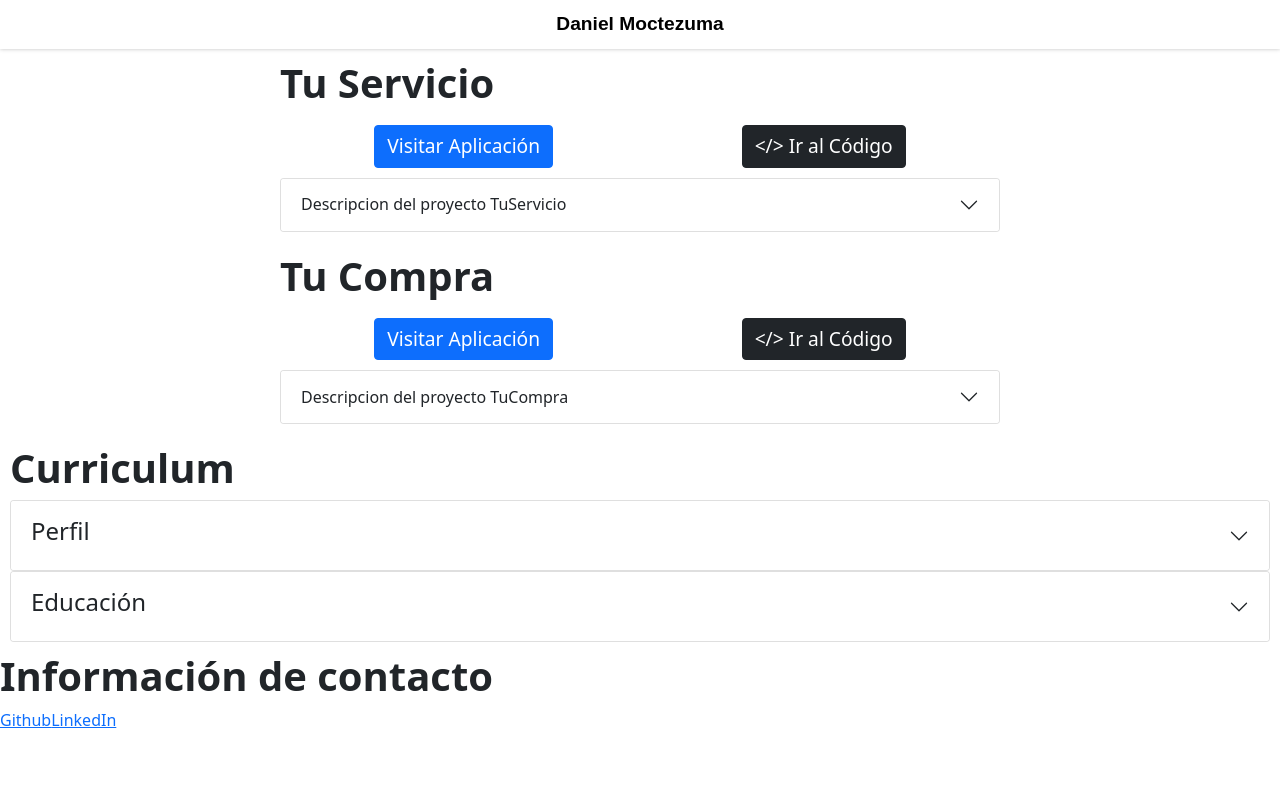
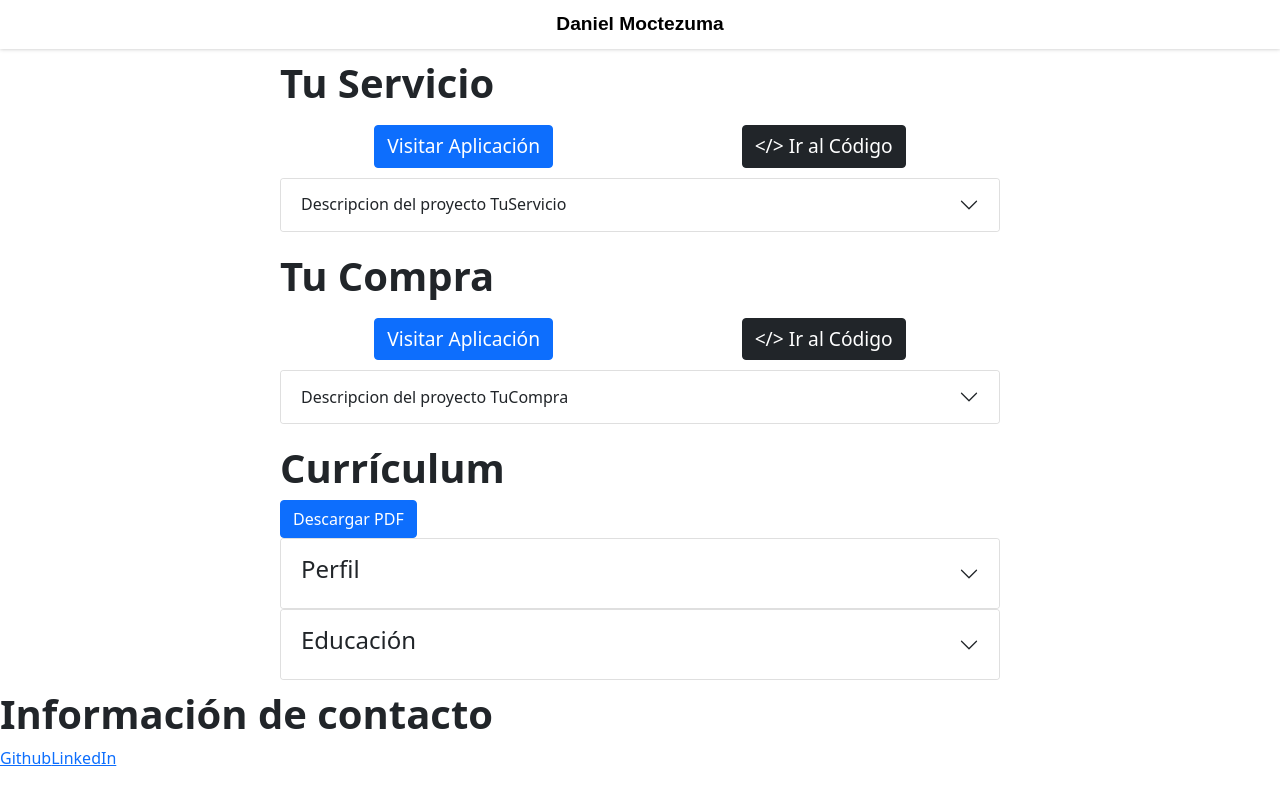
Before and after one commit to moctezumadaniel/jdtm, a React (Create React App) app: page / in a window 1280 px wide. Built offline with nearby package versions, Linux system fonts and the light colour scheme.

Commit message:
center curriculum items

```diff
--- a/src/components/Curriculum/Curriculum.module.css
+++ b/src/components/Curriculum/Curriculum.module.css
@@ -1,9 +1,11 @@
 .CurriculumContainer{
     display: flex;
-    flex-direction: column;
+    justify-content: center;
     margin: 10px;
-    justify-content: center;
-    align-content: center;
+}
+
+.CurriculumItemsContainer{
+    width: 1460px;
 }
 
 .CurriculumItem{
@@ -12,3 +14,10 @@
     align-content: center;
 
 }
+
+@media (max-width:1494px) {
+    .CurriculumItemsContainer{
+        width: 720px;
+    }
+
+}
--- a/src/components/Curriculum/index.js
+++ b/src/components/Curriculum/index.js
@@ -1,9 +1,12 @@
+import Button  from 'react-bootstrap/Button'
 import Accordion from 'react-bootstrap/Accordion'
 import styles from './Curriculum.module.css'
 function Curriculum (){
     return (
         <div className={styles.CurriculumContainer}>
-            <h1>Curriculum</h1>
+            <div className={styles.CurriculumItemsContainer}>
+                <h1>Currículum</h1>
+                <Button>Descargar PDF</Button>
                 <Accordion defaultActiveKey='0'>
                     <Accordion.Item>
                         <Accordion.Header>
@@ -27,6 +30,7 @@ function Curriculum (){
                     </Accordion.Item>
                 </Accordion>
             </div>
+        </div>
     )
 }
 
```
Lines whose indentation alone changed are shown as unchanged.
